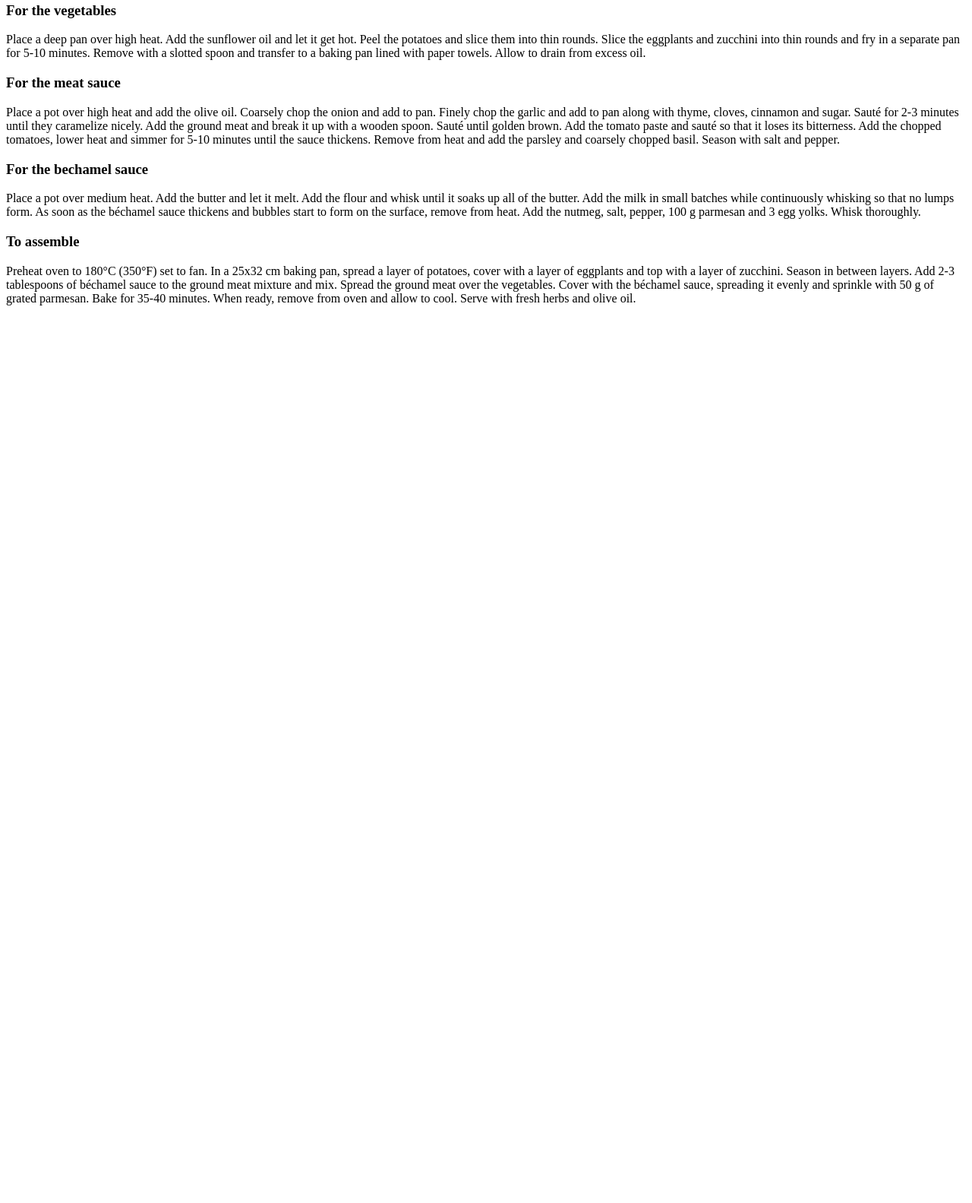
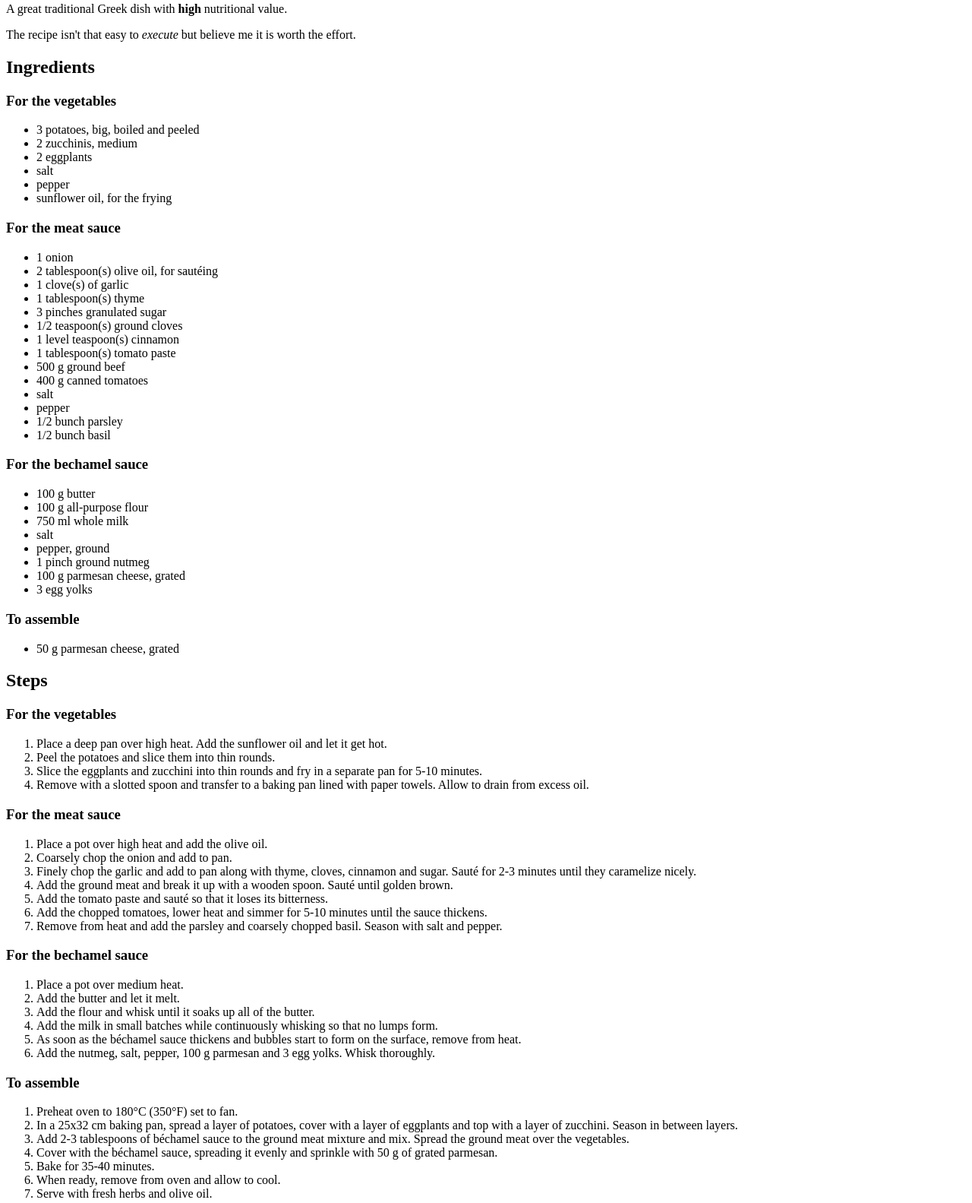
Before and after one commit to amestr1s/odin-recipes, a plain HTML site: page recipes/mousaka.html in a window 1280 px wide. Shown: the part 593-2176 px from the top of the page at 76% size. Before the commit the page ends 1011 px from the top, so only its background shows below. Drawn offline with Linux system fonts and the light colour scheme.

Commit message:
Add the whole recipe

```diff
--- a/recipes/mousaka.html
+++ b/recipes/mousaka.html
@@ -10,33 +10,86 @@
     <h1>Mousaka Recipe</h1>
     <img src="../img/mousakas.jpg" alt="Photo of a delicious mousaka">
     <h2>Description</h2>
+    <p>A great traditional Greek dish with <strong>high</strong> nutritional value.</p>
+    <p>The recipe isn't that easy to <em>execute</em> but believe me it is worth the effort.</p>
+    <h2>Ingredients</h2>
     <h3>For the vegetables</h3>
-    <p>Place a deep pan over high heat. Add the sunflower oil and let it get hot.
-        Peel the potatoes and slice them into thin rounds.
-        Slice the eggplants and zucchini into thin rounds and fry in a separate pan for 5-10 minutes.
-        Remove with a slotted spoon and transfer to a baking pan lined with paper towels. Allow to drain from excess oil.</p>
+    <ul>
+        <li>3 potatoes, big, boiled and peeled</li>
+        <li>2 zucchinis, medium</li>
+        <li>2 eggplants</li>
+        <li>salt</li>
+        <li>pepper</li>
+        <li>sunflower oil, for the frying</li>
+    </ul>
     <h3>For the meat sauce</h3>
-    <p>Place a pot over high heat and add the olive oil.
-        Coarsely chop the onion and add to pan.
-        Finely chop the garlic and add to pan along with thyme, cloves, cinnamon and sugar. Sauté for 2-3 minutes until they caramelize nicely.
-        Add the ground meat and break it up with a wooden spoon. Sauté until golden brown.
-        Add the tomato paste and sauté so that it loses its bitterness.
-        Add the chopped tomatoes, lower heat and simmer for 5-10 minutes until the sauce thickens.
-        Remove from heat and add the parsley and coarsely chopped basil. Season with salt and pepper.</p>
+    <ul>
+        <li>1 onion</li>
+        <li>2 tablespoon(s) olive oil, for sautéing</li>
+        <li>1 clove(s) of garlic</li>
+        <li>1 tablespoon(s) thyme</li>
+        <li>3 pinches granulated sugar</li>
+        <li>1/2 teaspoon(s) ground cloves</li>
+        <li>1 level teaspoon(s) cinnamon</li>
+        <li>1 tablespoon(s) tomato paste</li>
+        <li>500 g ground beef</li>
+        <li>400 g canned tomatoes</li>
+        <li>salt</li>
+        <li>pepper</li>
+        <li>1/2 bunch parsley</li>
+        <li>1/2 bunch basil</li>
+    </ul>
     <h3>For the bechamel sauce</h3>
-    <p>Place a pot over medium heat.
-        Add the butter and let it melt.
-        Add the flour and whisk until it soaks up all of the butter.
-        Add the milk in small batches while continuously whisking so that no lumps form.
-        As soon as the béchamel sauce thickens and bubbles start to form on the surface, remove from heat.
-        Add the nutmeg, salt, pepper, 100 g parmesan and 3 egg yolks. Whisk thoroughly.</p>
+    <ul>
+        <li>100 g butter</li>
+        <li>100 g all-purpose flour</li>
+        <li>750 ml whole milk</li>
+        <li>salt</li>
+        <li>pepper, ground</li>
+        <li>1 pinch ground nutmeg</li>
+        <li>100 g parmesan cheese, grated</li>
+        <li>3 egg yolks</li>
+    </ul>
     <h3>To assemble</h3>
-    <p>Preheat oven to 180°C (350°F) set to fan.
-        In a 25x32 cm baking pan, spread a layer of potatoes, cover with a layer of eggplants and top with a layer of zucchini. Season in between layers.
-        Add 2-3 tablespoons of béchamel sauce to the ground meat mixture and mix. Spread the ground meat over the vegetables.
-        Cover with the béchamel sauce, spreading it evenly and sprinkle with 50 g of grated parmesan.
-        Bake for 35-40 minutes.
-        When ready, remove from oven and allow to cool.
-        Serve with fresh herbs and olive oil.</p>
+    <ul>
+        <li>50 g parmesan cheese, grated</li>
+    </ul>
+    <h2>Steps</h2>
+    <h3>For the vegetables</h3>
+    <ol>
+    <li>Place a deep pan over high heat. Add the sunflower oil and let it get hot.</li>
+    <li>Peel the potatoes and slice them into thin rounds.</li>
+    <li>Slice the eggplants and zucchini into thin rounds and fry in a separate pan for 5-10 minutes.</li>
+    <li>Remove with a slotted spoon and transfer to a baking pan lined with paper towels. Allow to drain from excess oil.</li>
+    </ol>
+    <h3>For the meat sauce</h3>
+    <ol>
+    <li>Place a pot over high heat and add the olive oil.</li>
+    <li>Coarsely chop the onion and add to pan.</li>
+    <li>Finely chop the garlic and add to pan along with thyme, cloves, cinnamon and sugar. Sauté for 2-3 minutes until they caramelize nicely.</li>
+    <li>Add the ground meat and break it up with a wooden spoon. Sauté until golden brown.</li>
+    <li>Add the tomato paste and sauté so that it loses its bitterness.</li>
+    <li>Add the chopped tomatoes, lower heat and simmer for 5-10 minutes until the sauce thickens.</li>
+    <li>Remove from heat and add the parsley and coarsely chopped basil. Season with salt and pepper.</li>
+    </ol>
+    <h3>For the bechamel sauce</h3>
+    <ol>
+    <li>Place a pot over medium heat.</li>
+    <li>Add the butter and let it melt.</li>
+    <li>Add the flour and whisk until it soaks up all of the butter.</li>
+    <li>Add the milk in small batches while continuously whisking so that no lumps form.</li>
+    <li>As soon as the béchamel sauce thickens and bubbles start to form on the surface, remove from heat.</li>
+    <li>Add the nutmeg, salt, pepper, 100 g parmesan and 3 egg yolks. Whisk thoroughly.</li>
+    </ol>
+    <h3>To assemble</h3>
+    <ol>
+    <li>Preheat oven to 180°C (350°F) set to fan.</li>
+    <li>In a 25x32 cm baking pan, spread a layer of potatoes, cover with a layer of eggplants and top with a layer of zucchini. Season in between layers.</li>
+    <li>Add 2-3 tablespoons of béchamel sauce to the ground meat mixture and mix. Spread the ground meat over the vegetables.</li>
+    <li>Cover with the béchamel sauce, spreading it evenly and sprinkle with 50 g of grated parmesan.</li>
+    <li>Bake for 35-40 minutes.</li>
+    <li>When ready, remove from oven and allow to cool.</li>
+    <li>Serve with fresh herbs and olive oil.</li>
+    </ol>
 </body>
 </html>
```
